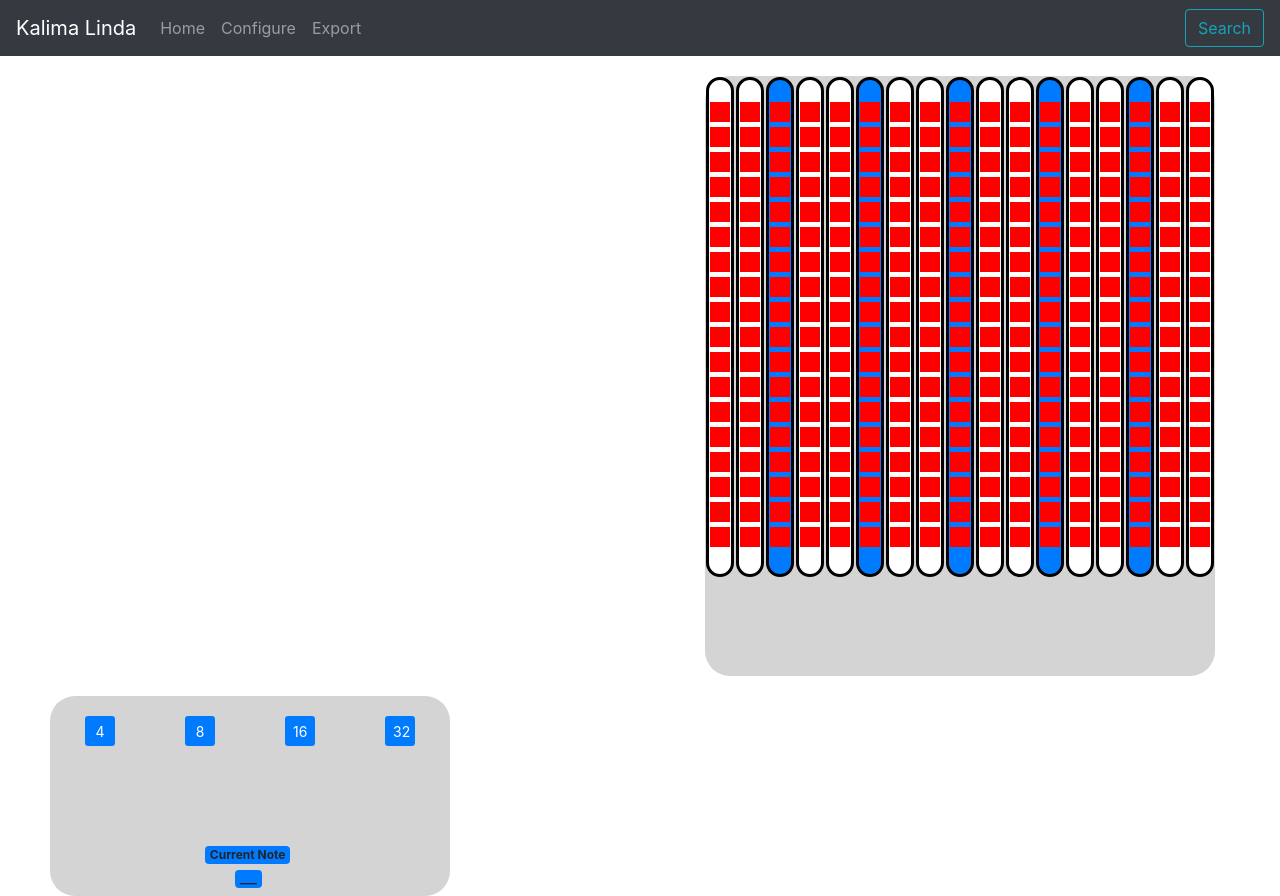
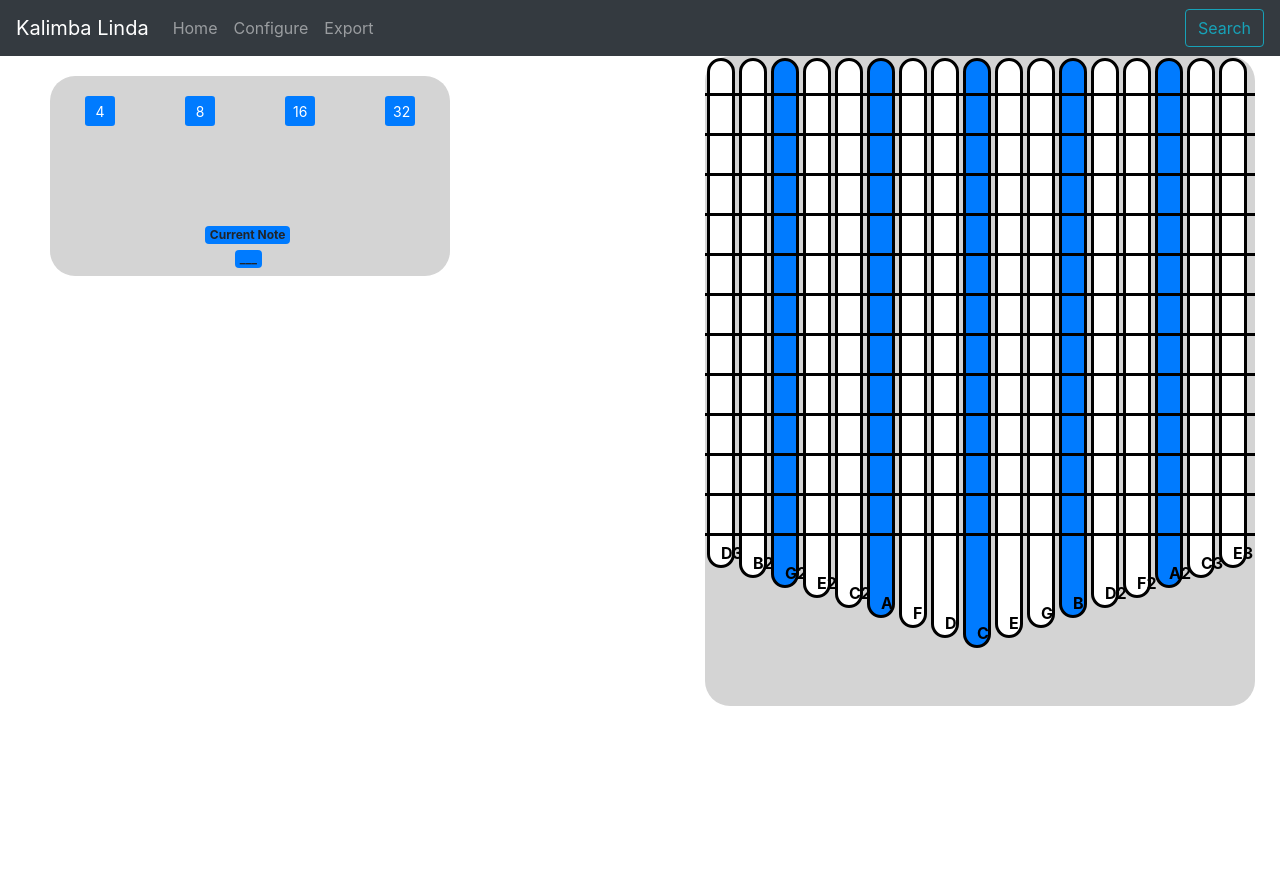
Before and after one commit to oakleyaidan21/KalimbaLibre, a React (Create React App) app: page / in a window 1280 px wide. After the commit the page ends 800 px from the top, so only its background shows below. Built offline with nearby package versions, Linux system fonts and the light colour scheme.

Commit message:
grid of buttons complete

```diff
--- a/src/App.js
+++ b/src/App.js
@@ -1,17 +1,17 @@
 import React from "react";
-import logo from "./logo.svg";
 import Holder from "./components/holder";
 import Selector from "./components/selector";
 import Navbar from "react-bootstrap/Navbar";
 import Nav from "react-bootstrap/Nav";
 import Form from "react-bootstrap/Form";
 import Button from "react-bootstrap/Button";
+import NoteHolder from "./components/noteHolder";
 
 function App() {
   return (
     <div className="App">
       <Navbar bg="dark" variant="dark">
-        <Navbar.Brand href="localhost:3000">Kalima Linda</Navbar.Brand>
+        <Navbar.Brand href="localhost:3000">Kalimba Linda</Navbar.Brand>
         <Nav className="mr-auto">
           <Nav.Link href="localhost:3000">Home</Nav.Link>
           <Nav.Link href="localhost:3000">Configure</Nav.Link>
@@ -21,7 +21,8 @@ function App() {
           <Button variant="outline-info">Search</Button>
         </Form>
       </Navbar>
-      <Holder />
+      <Holder style={{ position: "absolute", topMargin: "0px" }} />
+      <NoteHolder style={{ position: "absolute" }} />
       <Selector />
     </div>
   );
--- a/src/components/holder.jsx
+++ b/src/components/holder.jsx
@@ -1,8 +1,6 @@
 import React, { Component } from "react";
 import Tile from "./tiles";
-import MIDISounds from "midi-sounds-react";
-import Note from "./note";
-
+import NoteHolder from "./noteHolder";
 class Holder extends Component {
   state = {
     tiles: [
@@ -35,21 +33,16 @@ class Holder extends Component {
       <div
         style={{
           //38%
+          position: "absolute",
           marginLeft: "705px",
-          marginTop: "20px",
-          width: "510px",
-          height: "600px",
+          width: "550px",
+          height: "650px",
           background: "#D4D4D4",
           borderRadius: "25px",
           float: "left",
           cursor: "default"
         }}
       >
-        {/* <MIDISounds
-          ref={ref => (this.midiSounds = ref)}
-          appElementName="root"
-          instruments={[3]}
-        /> */}
         {this.state.tiles.map(tile => (
           <Tile
             key={tile.note}
--- a/src/components/note.jsx
+++ b/src/components/note.jsx
@@ -8,8 +8,14 @@ class Note extends Component {
     color: this.props.color
   };
 
-  handleNoteClick = () => {
-    console.log(this.state.name);
+  handleSelectionE = () => {
+    this.props.onSelectNote("rgb(247,255,0,0.5)");
+    this.state.color = "rgb(0,255,85,0.6)";
+    console.log(this.state.color);
+  };
+  handleSelectionL = () => {
+    this.props.onSelectNote("transparent");
+    this.state.color = "transparent";
   };
 
   render() {
@@ -17,15 +23,17 @@ class Note extends Component {
       <div>
         <button
           style={{
-            position: "relative",
-            display: "inline",
             // background: this.state.color + ", 0.7)",
-            background: "red",
-            width: "20px",
-            height: "20px",
-            border: "0"
+            float: "left",
+            marginLeft: "4px",
+            marginRight: "4px",
+            background: this.state.color,
+            border: 0,
+            width: "24px",
+            height: "40px"
           }}
-          onClick={this.handleNoteClick.bind(this)}
+          onMouseEnter={this.handleSelectionE.bind(this)}
+          onMouseLeave={this.handleSelectionL.bind(this)}
         ></button>
       </div>
     );
--- /dev/null
+++ b/src/components/noteHolder.jsx
@@ -0,0 +1,41 @@
+import React, { Component } from "react";
+import TotalNote from "./totalNote";
+
+class noteHolder extends Component {
+  state = {
+    totalNotes: [
+      { note: "D3", value: 0, color: "rgb(255,255,255" },
+      { note: "B2", value: 0, color: "rgb(255,255,255" },
+      { note: "G2", value: 0, color: "rgb(0,123,255" },
+      { note: "E2", value: 0, color: "rgb(255,255,255" },
+      { note: "C2", value: 0, color: "rgb(255,255,255" },
+      { note: "A", value: 0, color: "rgb(0,123,255" },
+      { note: "F", value: 0, color: "rgb(255,255,255" },
+      { note: "D", value: 0, color: "rgb(255,255,255" },
+      { note: "C", value: 0, color: "rgb(0,123,255" },
+      { note: "E", value: 0, color: "rgb(255,255,255" },
+      { note: "G", value: 0, color: "rgb(255,255,255" },
+      { note: "B", value: 0, color: "rgb(0,123,255" }
+    ]
+  };
+  render() {
+    return (
+      <div style={{ position: "absolute", marginLeft: 705 }}>
+        {this.state.totalNotes.map(totalNote => (
+          <TotalNote
+            key={totalNote.id}
+            time={totalNote.time}
+            rest={totalNote.rest}
+            name={this.state.note}
+            color={this.state.color}
+            style={{
+              marginBottom: "100px"
+            }}
+          />
+        ))}
+      </div>
+    );
+  }
+}
+
+export default noteHolder;
--- a/src/components/tiles.jsx
+++ b/src/components/tiles.jsx
@@ -1,7 +1,6 @@
 //emulate the tiles on a kalimba. Contain an indefinite amount of note objects vertically
 
 import React, { Component } from "react";
-import MIDISounds from "midi-sounds-react";
 import Note from "./note";
 
 class Tile extends Component {
@@ -50,34 +49,24 @@ class Tile extends Component {
             position: "relative",
             background: this.props.color + ")",
             width: "28px",
-            // height: 500 + this.props.len * 10,
-            height: 500,
+            height: 500 + this.props.len * 10,
+            // height: 500,
             border: "3px solid black",
-            padding: "1px",
-            margin: "1px",
+            margin: "2px",
             borderRadius: "25px"
           }}
           onClick={this.handleClick.bind(this)}
         >
-          {this.state.buttons.map(note => (
-            <Note
-              key={note.id}
-              time={note.time}
-              rest={note.rest}
-              name={this.state.note}
-              color={this.state.color}
-              style={{
-                marginBottom: "100px"
-              }}
-            />
-          ))}
+          <b
+            style={{
+              bottom: 0,
+              textAlign: "center",
+              position: "absolute"
+            }}
+          >
+            {this.state.note}
+          </b>
         </button>
-
-        {/* <MIDISounds
-          ref={ref => (this.midiSounds = ref)}
-          appElementName="root"
-          instruments={[3]}
-        /> */}
       </div>
     );
   }
--- /dev/null
+++ b/src/components/totalNote.jsx
@@ -0,0 +1,58 @@
+import React, { Component } from "react";
+import Note from "./note";
+
+class TotalNote extends Component {
+  state = {
+    notes: [
+      { time: 4, rest: false, name: "D3", color: "transparent" },
+      { time: 4, rest: false, name: "B2", color: "transparent" },
+      { time: 4, rest: false, name: "G2", color: "transparent" },
+      { time: 4, rest: false, name: "E2", color: "transparent" },
+      { time: 4, rest: false, name: "C2", color: "transparent" },
+      { time: 4, rest: false, name: "A", color: "transparent" },
+      { time: 4, rest: false, name: "F", color: "transparent" },
+      { time: 4, rest: false, name: "D", color: "transparent" },
+      { time: 4, rest: false, name: "C", color: "transparent" },
+      { time: 4, rest: false, name: "E", color: "transparent" },
+      { time: 4, rest: false, name: "G", color: "transparent" },
+      { time: 4, rest: false, name: "B", color: "transparent" },
+      { time: 4, rest: false, name: "D2", color: "transparent" },
+      { time: 4, rest: false, name: "F2", color: "transparent" },
+      { time: 4, rest: false, name: "A2", color: "transparent" },
+      { time: 4, rest: false, name: "C3", color: "transparent" },
+      { time: 4, rest: false, name: "E3", color: "transparent" }
+    ],
+    backgroundcolor: "transparent"
+  };
+
+  handleSelection = childData => {
+    this.setState({ backgroundcolor: childData });
+  };
+
+  render() {
+    return (
+      <div
+        style={{
+          width: 550,
+          height: 40,
+          background: this.state.backgroundcolor,
+          borderBottom: "3px solid black",
+          zIndex: "10"
+        }}
+      >
+        {this.state.notes.map(note => (
+          <Note
+            key={note.name}
+            time={note.time}
+            rest={note.rest}
+            name={note.name}
+            color={note.color}
+            onSelectNote={this.handleSelection}
+          />
+        ))}
+      </div>
+    );
+  }
+}
+
+export default TotalNote;
```
